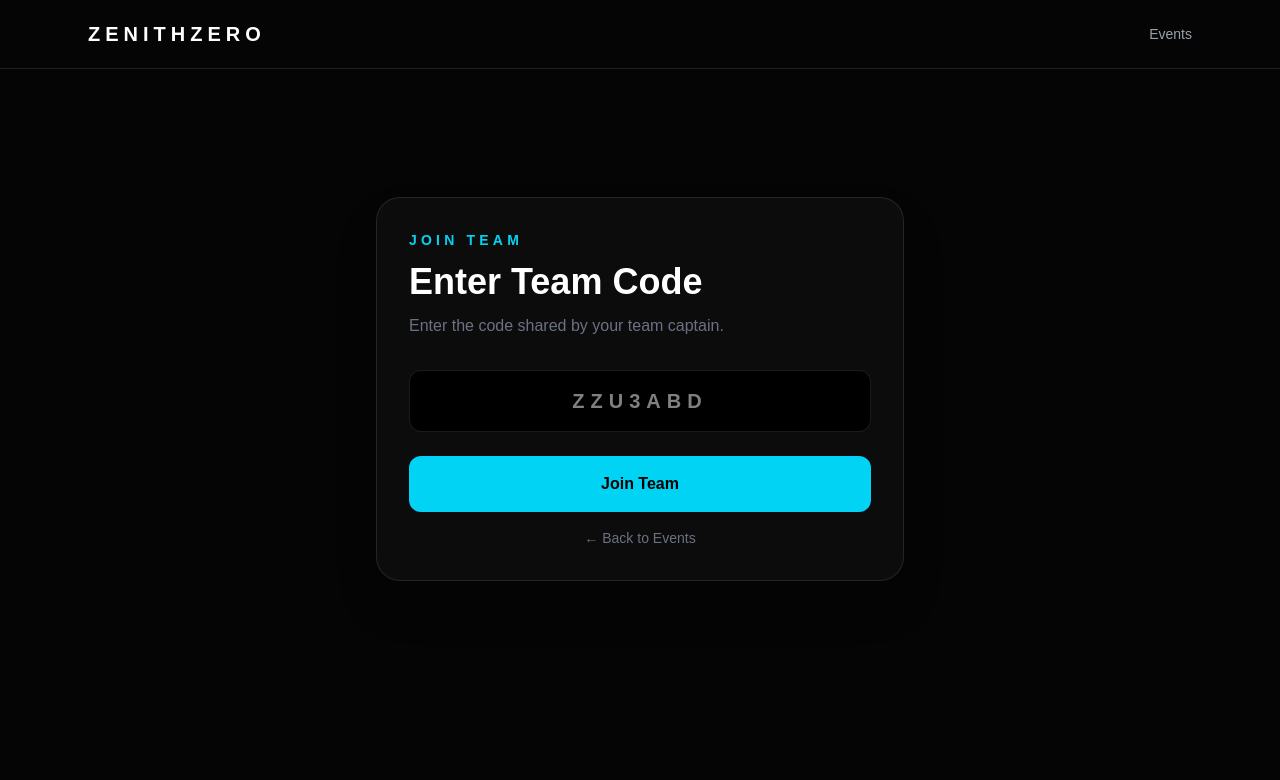
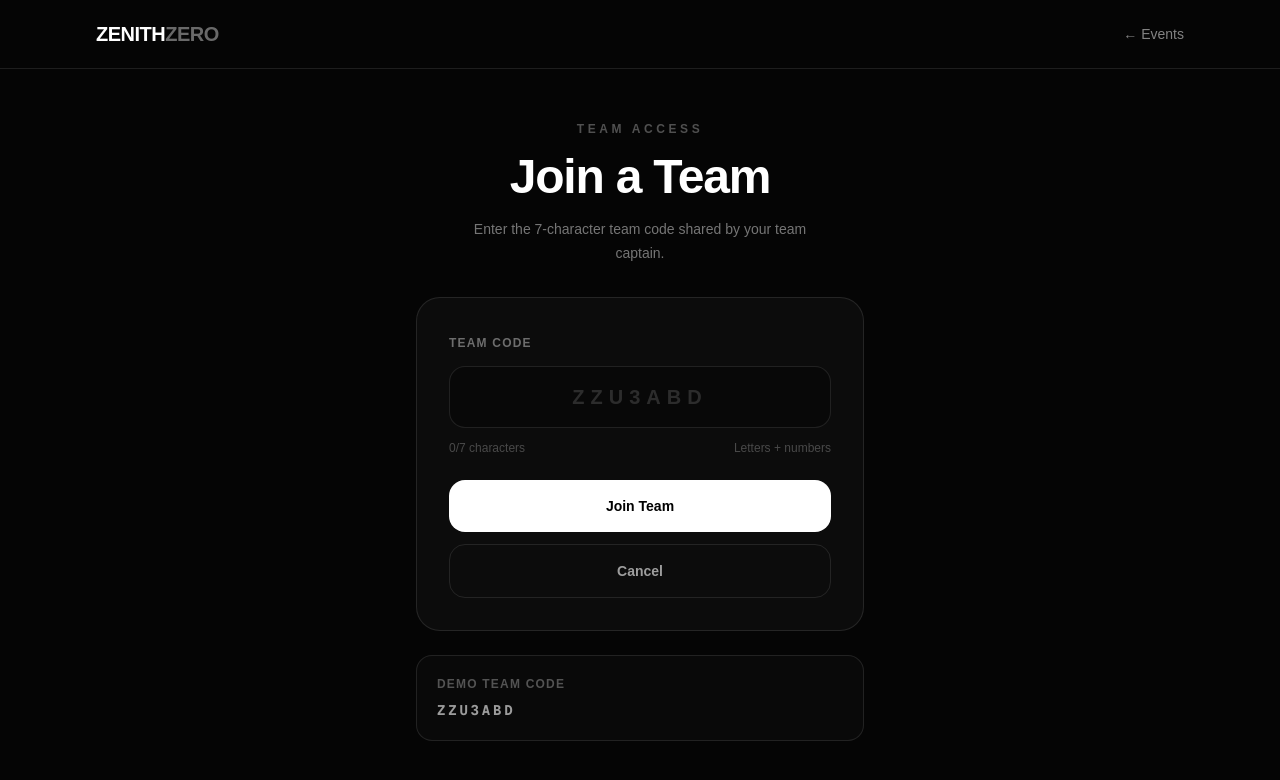
Before and after one commit to niharrai7/zenith-zero, a Next.js app: page /events/event/join in a window 1280 px wide. Shown: the top 780 px of the page. Built offline with nearby package versions, Linux system fonts and the light colour scheme.

Commit message:
feat: improve team joining experience

```diff
--- a/app/events/event/join/page.js
+++ b/app/events/event/join/page.js
@@ -1,96 +1,156 @@
 "use client";
 
 import { useState } from "react";
+import Link from "next/link";
+import { useRouter } from "next/navigation";
 
-export default function JoinTeam() {
+export default function JoinTeamPage() {
+  const router = useRouter();
+
   const [teamCode, setTeamCode] = useState("");
   const [error, setError] = useState("");
+  const [joining, setJoining] = useState(false);
 
-  const joinTeam = () => {
-    const code = teamCode.trim().toUpperCase();
+  const handleCodeChange = (e) => {
+    const value = e.target.value
+      .toUpperCase()
+      .replace(/[^A-Z0-9]/g, "")
+      .slice(0, 7);
 
-    if (!code) {
-      setError("Enter a team code.");
+    setTeamCode(value);
+    setError("");
+  };
+
+  const handleJoin = async (e) => {
+    e.preventDefault();
+
+    if (!teamCode) {
+      setError("Please enter your team code.");
       return;
     }
 
-    if (code.length !== 7) {
-      setError("Team code must be 7 characters.");
+    if (teamCode.length !== 7) {
+      setError("Team code must contain exactly 7 characters.");
       return;
     }
 
-    if (code !== "ZZU3ABD") {
-      setError("Team code not found.");
+    setJoining(true);
+
+    await new Promise((resolve) => setTimeout(resolve, 600));
+
+    if (teamCode !== "ZZU3ABD") {
+      setJoining(false);
+      setError("Team code not found. Check the code and try again.");
       return;
     }
 
-    window.location.href = "/events/event/team";
+    router.push("/events/event/team");
   };
 
   return (
     <main className="min-h-screen bg-[#050505] text-white">
-      <header className="border-b border-white/10">
-        <div className="mx-auto flex max-w-6xl items-center justify-between px-6 py-5">
-          <a
+      {/* Navigation */}
+      <nav className="border-b border-white/10">
+        <div className="mx-auto flex max-w-6xl items-center justify-between px-5 py-5 sm:px-8">
+          <Link
             href="/"
-            className="text-xl font-black tracking-[0.25em]"
+            className="text-xl font-black tracking-tight"
           >
-            ZENITHZERO
-          </a>
+            ZENITH<span className="text-white/40">ZERO</span>
+          </Link>
 
-          <a
+          <Link
             href="/events"
-            className="text-sm text-gray-400 hover:text-white"
+            className="text-sm text-white/50 transition hover:text-white"
           >
-            Events
-          </a>
+            ← Events
+          </Link>
         </div>
-      </header>
+      </nav>
 
-      <section className="mx-auto flex min-h-[80vh] max-w-xl items-center px-6">
-        <div className="w-full rounded-3xl border border-white/10 bg-white/[0.03] p-8 shadow-2xl">
-          <p className="text-sm font-semibold uppercase tracking-[0.3em] text-cyan-400">
-            Join Team
+      {/* Main */}
+      <section className="flex min-h-[calc(100vh-77px)] items-center justify-center px-5 py-12 sm:px-8">
+        <div className="w-full max-w-md">
+          <div className="mb-8 text-center">
+            <p className="text-xs font-bold uppercase tracking-[0.3em] text-white/30">
+              Team Access
             </p>
 
-          <h1 className="mt-3 text-4xl font-black">
-            Enter Team Code
+            <h1 className="mt-4 text-4xl font-black tracking-tight sm:text-5xl">
+              Join a Team
             </h1>
 
-          <p className="mt-3 text-gray-500">
-            Enter the code shared by your team captain.
+            <p className="mx-auto mt-4 max-w-sm text-sm leading-6 text-white/45">
+              Enter the 7-character team code shared by your team captain.
             </p>
+          </div>
+
+          <form
+            onSubmit={handleJoin}
+            className="rounded-3xl border border-white/10 bg-white/[0.03] p-6 sm:p-8"
+          >
+            <label
+              htmlFor="teamCode"
+              className="text-xs font-bold uppercase tracking-widest text-white/40"
+            >
+              Team Code
+            </label>
 
             <input
+              id="teamCode"
+              type="text"
               value={teamCode}
-            onChange={(e) => {
-              setTeamCode(e.target.value.toUpperCase());
-              setError("");
-            }}
+              onChange={handleCodeChange}
+              placeholder="ZZU3ABD"
               maxLength={7}
-            placeholder="ZZU3ABD"
-            className="mt-8 w-full rounded-xl border border-white/10 bg-black px-5 py-4 text-center text-xl font-bold tracking-[0.3em] text-white outline-none transition focus:border-cyan-400"
+              autoComplete="off"
+              spellCheck="false"
+              className="mt-3 w-full rounded-2xl border border-white/10 bg-black/30 px-5 py-4 text-center text-xl font-black tracking-[0.3em] text-white outline-none transition placeholder:text-white/15 focus:border-white/30"
             />
 
+            <div className="mt-3 flex items-center justify-between text-xs">
+              <span className="text-white/25">
+                {teamCode.length}/7 characters
+              </span>
+
+              <span className="text-white/25">
+                Letters + numbers
+              </span>
+            </div>
+
             {error && (
-            <p className="mt-3 text-sm font-medium text-red-400">
+              <div className="mt-5 rounded-2xl border border-red-400/20 bg-red-400/5 px-4 py-3">
+                <p className="text-sm leading-5 text-red-300">
                   {error}
                 </p>
+              </div>
             )}
 
             <button
-            onClick={joinTeam}
-            className="mt-6 w-full rounded-xl bg-cyan-400 px-6 py-4 font-black text-black transition hover:bg-cyan-300"
+              type="submit"
+              disabled={joining}
+              className="mt-6 w-full rounded-2xl bg-white px-5 py-4 text-sm font-bold text-black transition hover:bg-white/90 disabled:cursor-not-allowed disabled:opacity-50"
             >
-            Join Team
+              {joining ? "Joining Team..." : "Join Team"}
             </button>
 
-          <a
+            <Link
               href="/events"
-            className="mt-4 block text-center text-sm text-gray-500 hover:text-white"
+              className="mt-3 flex w-full items-center justify-center rounded-2xl border border-white/10 px-5 py-4 text-sm font-semibold text-white/60 transition hover:bg-white/5 hover:text-white"
             >
-            ← Back to Events
-          </a>
+              Cancel
+            </Link>
+          </form>
+
+          <div className="mt-6 rounded-2xl border border-white/10 bg-white/[0.02] p-5">
+            <p className="text-xs font-bold uppercase tracking-widest text-white/30">
+              Demo Team Code
+            </p>
+
+            <p className="mt-2 font-mono text-sm font-bold tracking-[0.2em] text-white/60">
+              ZZU3ABD
+            </p>
+          </div>
         </div>
       </section>
     </main>
```
Lines whose indentation alone changed are shown as unchanged.
